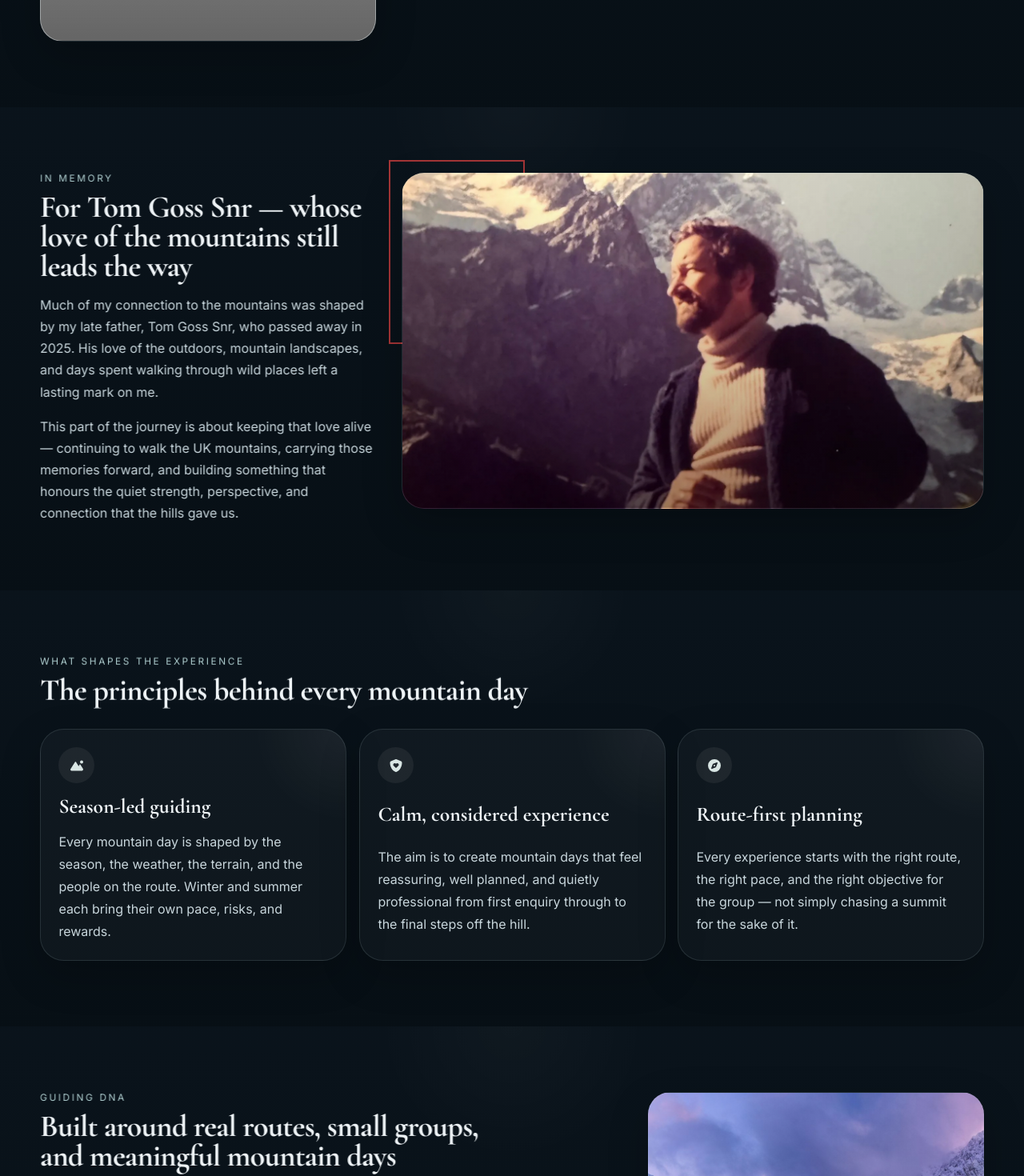
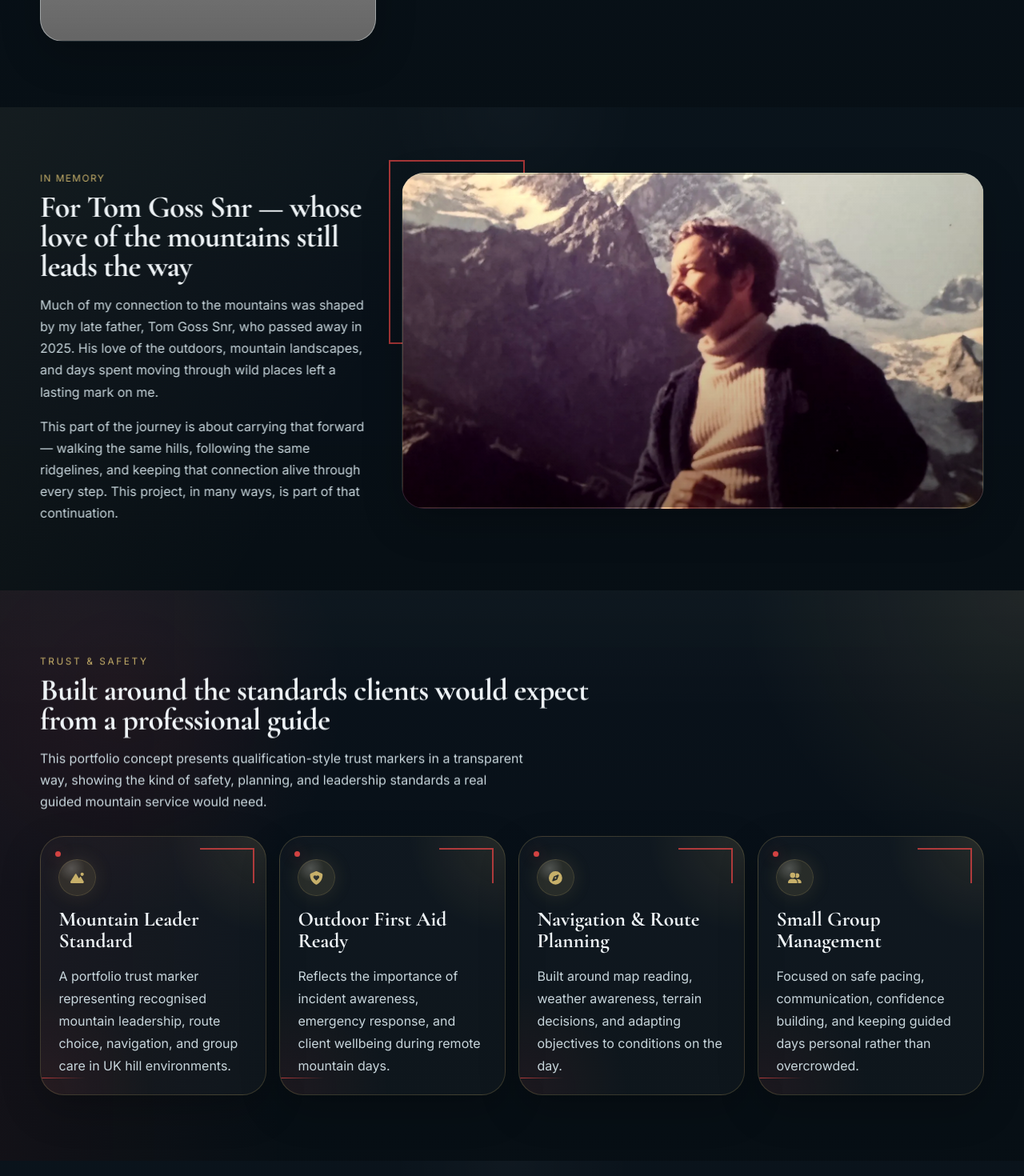
Before and after one commit to TGOSS1984/uk-summit-guides, a React (Vite) app in the folder frontend/: page /about in a window 1280 px wide. Shown: the part 1280-2750 px from the top of the page at 80% size. Built offline with nearby package versions, Linux system fonts and the light colour scheme; no server answers; grey boxes are pictures that could not be loaded.

Commit message:
feat : add qualification strip to about page

```diff
--- a/frontend/src/pages/AboutPage.jsx
+++ b/frontend/src/pages/AboutPage.jsx
@@ -28,6 +28,33 @@ function AboutPage() {
       title: "Route-first planning",
       copy:
         "Every experience starts with the right route, the right pace, and the right objective for the group — not simply chasing a summit for the sake of it.",
+    },
+  ];
+
+  const qualifications = [
+    {
+      icon: <FaMountainSun />,
+      title: "Mountain Leader Standard",
+      copy:
+        "A portfolio trust marker representing recognised mountain leadership, route choice, navigation, and group care in UK hill environments.",
+    },
+    {
+      icon: <FaShieldHeart />,
+      title: "Outdoor First Aid Ready",
+      copy:
+        "Reflects the importance of incident awareness, emergency response, and client wellbeing during remote mountain days.",
+    },
+    {
+      icon: <FaCompass />,
+      title: "Navigation & Route Planning",
+      copy:
+        "Built around map reading, weather awareness, terrain decisions, and adapting objectives to conditions on the day.",
+    },
+    {
+      icon: <FaUserGroup />,
+      title: "Small Group Management",
+      copy:
+        "Focused on safe pacing, communication, confidence building, and keeping guided days personal rather than overcrowded.",
     },
   ];
 
@@ -108,8 +135,8 @@ function AboutPage() {
               <p className="section-copy">
                 My name is Tom Goss, and UK Summit Guides comes from a genuine
                 love of the outdoors — the quiet pull of the hills, the changing
-                light across a ridge, and the feeling of perspective that only a
-                long mountain day can give you.
+                light across a ridge, and the sense of perspective that only a
+                long mountain day can give.
               </p>
               <p className="section-copy about-story__copy-spaced">
                 For me, mountain walking has never just been about reaching the
@@ -122,7 +149,7 @@ function AboutPage() {
         </div>
       </section>
 
-      <section className="section about-story">
+      <section className="section about-story about-story--memorial">
         <div className="container about-story__layout">
           <Reveal variant="left">
             <div className="about-story__content">
@@ -133,14 +160,14 @@ function AboutPage() {
               <p className="section-copy">
                 Much of my connection to the mountains was shaped by my late
                 father, Tom Goss Snr, who passed away in 2025. His love of the
-                outdoors, mountain landscapes, and days spent walking through wild
+                outdoors, mountain landscapes, and days spent moving through wild
                 places left a lasting mark on me.
               </p>
               <p className="section-copy about-story__copy-spaced">
-                This part of the journey is about keeping that love alive —
-                continuing to walk the UK mountains, carrying those memories
-                forward, and building something that honours the quiet strength,
-                perspective, and connection that the hills gave us.
+                This part of the journey is about carrying that forward — walking
+                the same hills, following the same ridgelines, and keeping that
+                connection alive through every step. This project, in many ways,
+                is part of that continuation.
               </p>
             </div>
           </Reveal>
@@ -152,14 +179,52 @@ function AboutPage() {
                 aria-hidden="true"
               />
               <div
-                className="about-story__media about-story__media--primary"
+                className="about-story__media about-story__media--primary about-story__media--memorial"
                 style={{
-                  backgroundImage:
-                    "url('/images/ui/about/tom_goss_snr.webp')",
+                  backgroundImage: "url('/images/ui/about/tom_goss_snr.webp')",
                 }}
               />
             </div>
           </Reveal>
+        </div>
+      </section>
+
+      <section className="section about-qualifications">
+        <div className="container">
+          <Reveal variant="up">
+            <div className="about-section-heading">
+              <p className="section-kicker">Trust & Safety</p>
+              <h2 className="section-title">
+                Built around the standards clients would expect from a professional guide
+              </h2>
+              <p className="section-copy">
+                This portfolio concept presents qualification-style trust markers
+                in a transparent way, showing the kind of safety, planning, and
+                leadership standards a real guided mountain service would need.
+              </p>
+            </div>
+          </Reveal>
+
+          <div className="about-qualifications__grid">
+            {qualifications.map((item, index) => (
+              <Reveal
+                key={item.title}
+                delay={index * 70}
+                variant={index % 2 === 0 ? "left" : "right"}
+              >
+                <article className="about-qualification-card">
+                  <span className="about-qualification-card__accent" aria-hidden="true" />
+                  <span className="about-qualification-card__icon">
+                    {item.icon}
+                  </span>
+                  <h3 className="about-qualification-card__title">
+                    {item.title}
+                  </h3>
+                  <p className="about-qualification-card__copy">{item.copy}</p>
+                </article>
+              </Reveal>
+            ))}
+          </div>
         </div>
       </section>
 
@@ -240,7 +305,9 @@ function AboutPage() {
                   </span>
                   <div>
                     <span className="about-stat-panel__label">Mountain Focus</span>
-                    <strong className="about-stat-panel__value">Routes, Seasons & Experience</strong>
+                    <strong className="about-stat-panel__value">
+                      Routes, Seasons & Experience
+                    </strong>
                   </div>
                 </div>
               </div>
--- a/frontend/src/styles/pages.css
+++ b/frontend/src/styles/pages.css
@@ -545,6 +545,45 @@
   background-image: var(--image-about-story);
 }
 
+/* Memorial section tone */
+.about-story--memorial {
+  position: relative;
+}
+
+.about-story--memorial::before {
+  content: "";
+  position: absolute;
+  inset: 0;
+  background: linear-gradient(
+    120deg,
+    rgba(199, 176, 106, 0.06) 0%,
+    transparent 40%
+  );
+  pointer-events: none;
+}
+
+/* Image treatment */
+.about-story__media--memorial {
+  filter: saturate(0.9) contrast(1.05);
+  position: relative;
+}
+
+/* Subtle gold edge highlight */
+.about-story__media--memorial::after {
+  content: "";
+  position: absolute;
+  inset: 0;
+  border: 1px solid rgba(199, 176, 106, 0.22);
+  border-radius: var(--radius-md);
+  pointer-events: none;
+}
+
+/* Optional: slightly warmer kicker */
+.about-story--memorial .section-kicker {
+  color: #c7b06a;
+  letter-spacing: 0.12em;
+}
+
 .about-split__layout {
   grid-template-columns: minmax(0, 1fr) minmax(300px, 420px);
 }
@@ -552,6 +591,186 @@
 .about-split__media--tall {
   min-height: 360px;
   background-image: var(--image-about-split);
+}
+
+/* About qualifications section */
+
+.about-qualifications {
+  position: relative;
+  background:
+    radial-gradient(circle at top right, rgba(199, 176, 106, 0.1), transparent 24%),
+    radial-gradient(circle at 12% 18%, rgba(211, 66, 66, 0.08), transparent 22%),
+    var(--section-surface-dark);
+  overflow: hidden;
+}
+
+.about-qualifications::before {
+  content: "";
+  position: absolute;
+  inset: 0;
+  background:
+    linear-gradient(90deg, rgba(211, 66, 66, 0.055), transparent 28%),
+    linear-gradient(180deg, rgba(255, 255, 255, 0.018), transparent 22%);
+  pointer-events: none;
+}
+
+.about-qualifications .container {
+  position: relative;
+  z-index: 1;
+}
+
+.about-qualifications .section-kicker {
+  color: #c7b06a;
+}
+
+.about-qualifications__grid {
+  display: grid;
+  grid-template-columns: repeat(4, minmax(0, 1fr));
+  gap: 1rem;
+}
+
+.about-qualification-card {
+  position: relative;
+  display: grid;
+  gap: 1rem;
+  min-height: 100%;
+  padding: 1.4rem;
+  overflow: hidden;
+  border: 1px solid rgba(199, 176, 106, 0.22);
+  border-radius: calc(var(--radius-lg) + 0.1rem);
+  background:
+    radial-gradient(circle at top right, rgba(199, 176, 106, 0.12), transparent 28%),
+    radial-gradient(circle at bottom left, rgba(211, 66, 66, 0.08), transparent 32%),
+    rgba(255, 255, 255, 0.03);
+  box-shadow: var(--shadow-soft);
+  backdrop-filter: blur(8px);
+}
+
+.about-qualification-card::before,
+.about-qualification-card::after {
+  content: "";
+  position: absolute;
+  pointer-events: none;
+  z-index: 1;
+  opacity: 0.9;
+}
+
+.about-qualification-card::before {
+  top: 0.85rem;
+  right: 0.85rem;
+  width: 4.25rem;
+  height: 2.75rem;
+  border-top: 2px solid rgba(211, 66, 66, 0.9);
+  border-right: 2px solid rgba(211, 66, 66, 0.9);
+}
+
+.about-qualification-card::after {
+  left: 0;
+  bottom: 1.25rem;
+  width: 3.5rem;
+  height: 1px;
+  background: linear-gradient(
+    90deg,
+    rgba(211, 66, 66, 0.95),
+    rgba(211, 66, 66, 0)
+  );
+}
+
+.about-qualification-card__accent {
+  position: absolute;
+  left: 1.1rem;
+  top: 1.1rem;
+  width: 0.45rem;
+  height: 0.45rem;
+  border-radius: 999px;
+  background: #d34242;
+  box-shadow: 0 0 18px rgba(211, 66, 66, 0.45);
+}
+
+.about-qualification-card__icon,
+.about-qualification-card__title,
+.about-qualification-card__copy {
+  position: relative;
+  z-index: 2;
+}
+
+.about-qualification-card__icon {
+  display: inline-flex;
+  align-items: center;
+  justify-content: center;
+  width: 2.9rem;
+  height: 2.9rem;
+  margin-top: 0.35rem;
+  border-radius: 50%;
+  background:
+    radial-gradient(circle at 35% 25%, rgba(255, 255, 255, 0.18), transparent 36%),
+    rgba(199, 176, 106, 0.14);
+  color: #c7b06a;
+  font-size: 1.05rem;
+  box-shadow:
+    0 0 24px rgba(199, 176, 106, 0.14),
+    inset 0 0 0 1px rgba(199, 176, 106, 0.18);
+}
+
+.about-qualification-card__title {
+  margin: 0;
+  font-family: var(--font-serif);
+  font-size: clamp(1.35rem, 2vw, 1.9rem);
+  line-height: 1.05;
+}
+
+.about-qualification-card__copy {
+  margin: 0;
+  color: var(--color-text-soft);
+  line-height: 1.75;
+}
+
+:root[data-theme="summer"] .about-qualifications {
+  background:
+    radial-gradient(circle at top right, rgba(214, 193, 142, 0.13), transparent 24%),
+    radial-gradient(circle at 12% 18%, rgba(211, 66, 66, 0.075), transparent 22%),
+    var(--section-surface-dark);
+}
+
+:root[data-theme="summer"] .about-qualification-card {
+  border-color: rgba(214, 193, 142, 0.24);
+  background:
+    radial-gradient(circle at top right, rgba(214, 193, 142, 0.13), transparent 28%),
+    radial-gradient(circle at bottom left, rgba(211, 66, 66, 0.075), transparent 32%),
+    rgba(255, 255, 255, 0.03);
+}
+
+:root[data-theme="summer"] .about-qualification-card__icon {
+  color: #efe3ba;
+  background:
+    radial-gradient(circle at 35% 25%, rgba(255, 255, 255, 0.18), transparent 36%),
+    rgba(214, 193, 142, 0.16);
+}
+
+/* Optional: add this into your About responsive safeguards */
+.about-qualifications__grid > * {
+  min-width: 0;
+}
+
+@media (max-width: 980px) {
+  .about-qualifications__grid {
+    grid-template-columns: repeat(2, minmax(0, 1fr));
+  }
+}
+
+@media (max-width: 640px) {
+  .about-qualifications__grid {
+    grid-template-columns: 1fr;
+  }
+
+  .about-qualification-card {
+    padding: 1.15rem;
+  }
+
+  .about-qualification-card::before {
+    width: 3.5rem;
+    height: 2.25rem;
+  }
 }
 
 .services-feature__layout {
```
